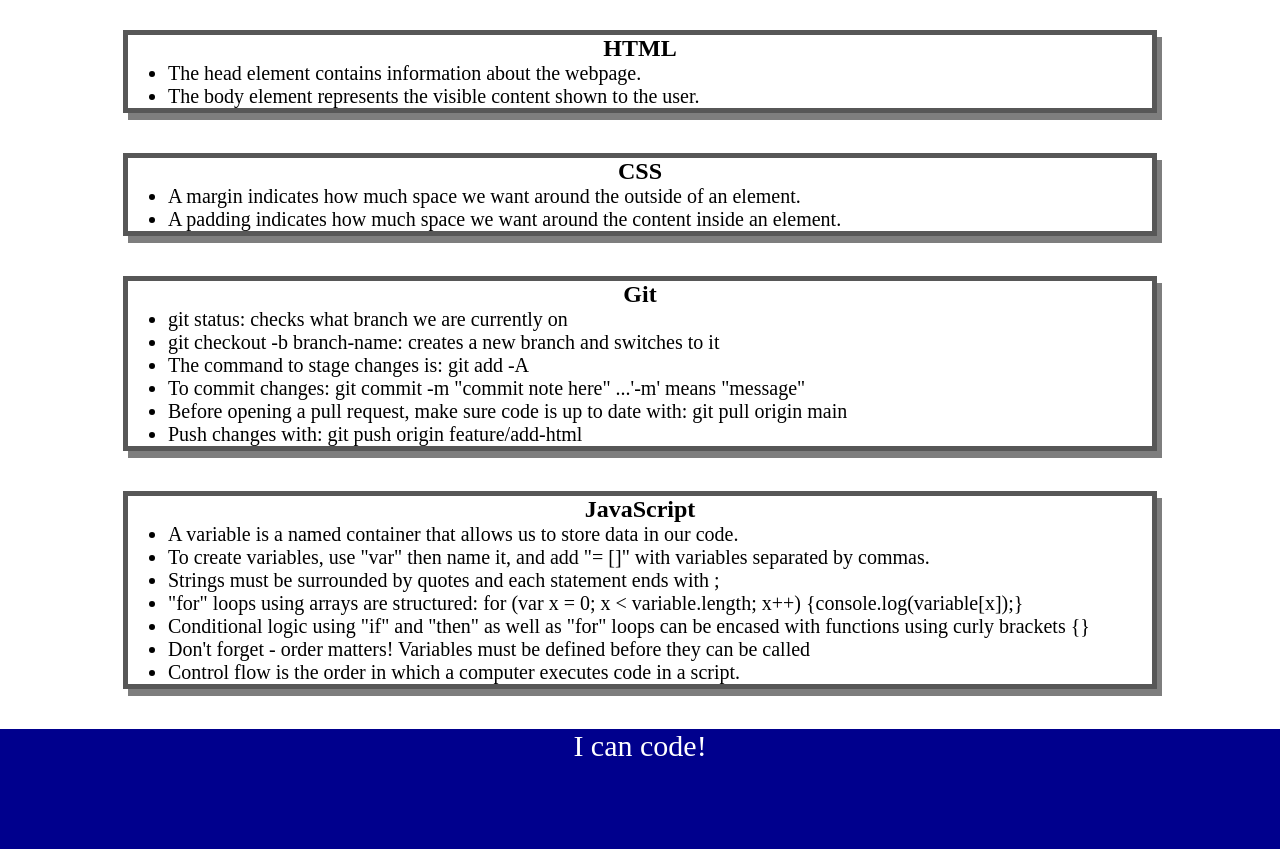
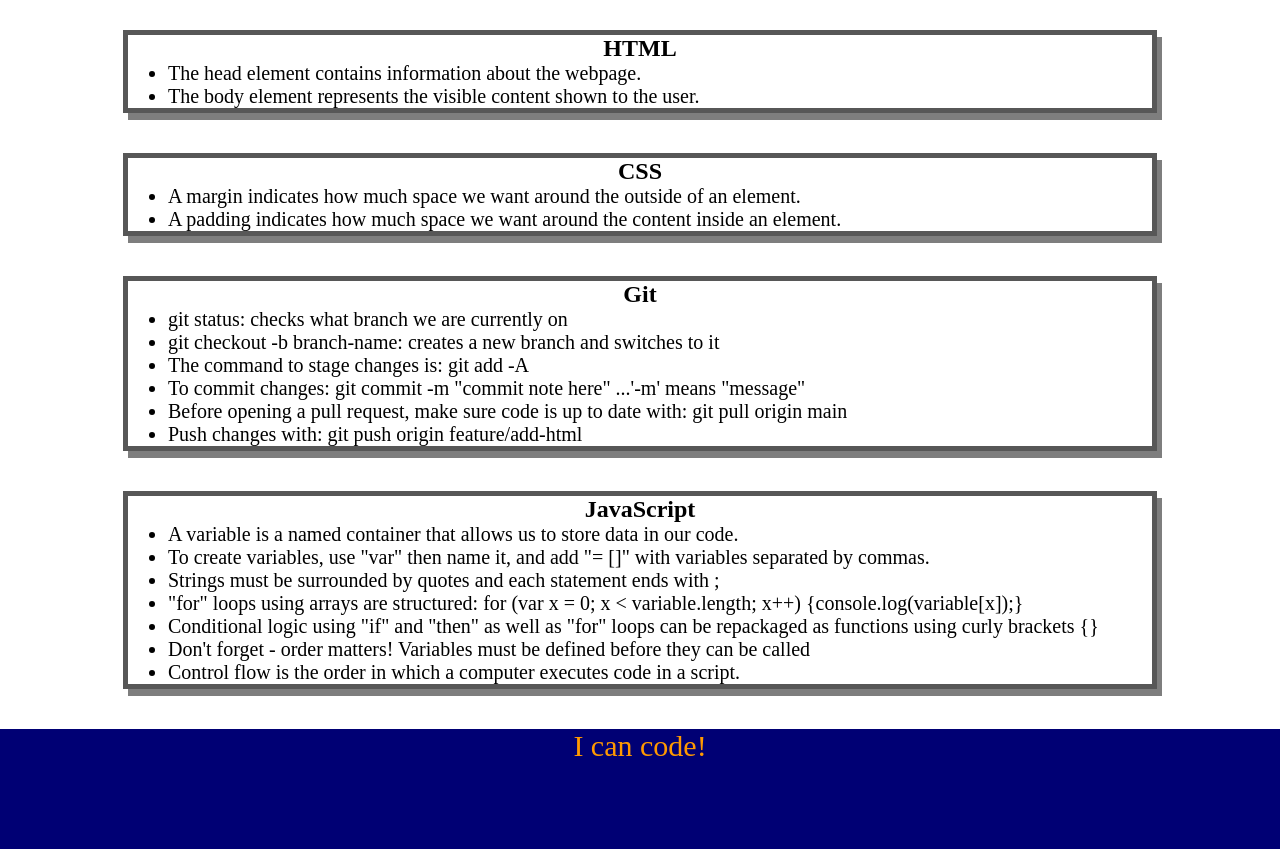
Before and after one commit to thebobfather2/prework-study-guide, a plain HTML site: page index.html in a window 1280 px wide. Shown: the part 130-979 px from the top of the page. Drawn offline with Linux system fonts and the light colour scheme.

Commit message:
added noted to js

```diff
--- a/assets/style.css
+++ b/assets/style.css
@@ -7,8 +7,8 @@
    footer {
     width: 100%;
     height: 120px;
-    background-color: rgb(0, 0, 141);
-    color: white;
+    background-color: rgb(0, 0, 116);
+    color: rgb(255, 153, 0);
    }
 
    h1,
--- a/index.html
+++ b/index.html
@@ -55,7 +55,7 @@
           <li>Strings must be surrounded by quotes and each statement ends with ;</li>
           <li>"for" loops using arrays are structured: for (var x = 0; x < variable.length; x++)
             {console.log(variable[x]);}</li>
-          <li>Conditional logic using "if" and "then" as well as "for" loops can be encased with functions using curly brackets {} </li>
+          <li>Conditional logic using "if" and "then" as well as "for" loops can be repackaged as functions using curly brackets {} </li>
           <li>Don't forget - order matters! Variables must be defined before they can be called</li>
           <li>Control flow is the order in which a computer executes code in a script.</li>
         </ul>
```
